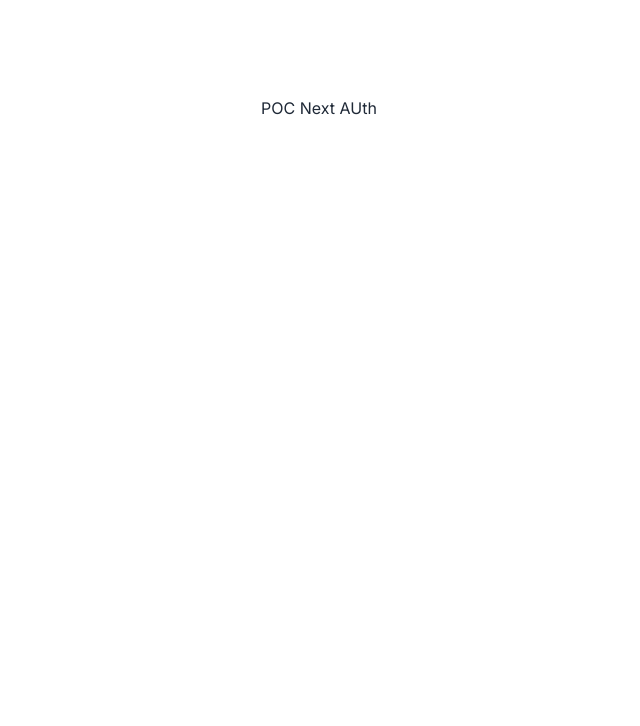
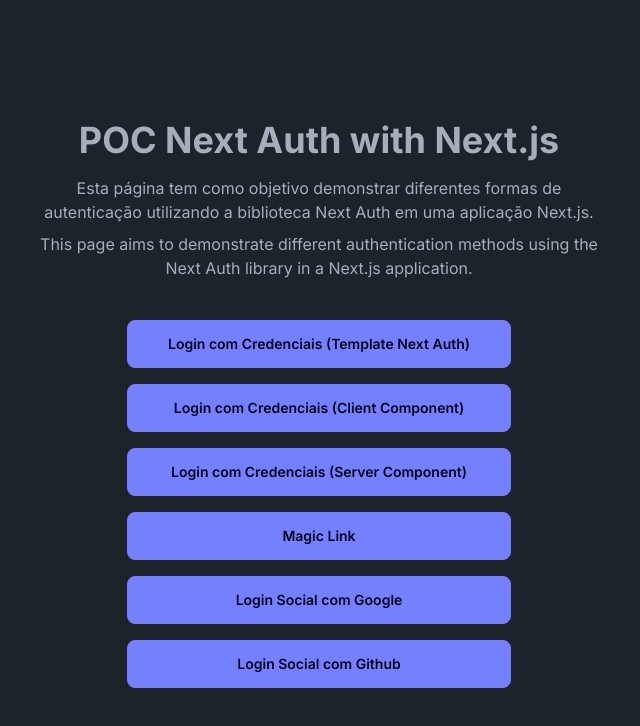
Before and after one commit to eufelipe/poc-next-auth-nextjs, a Next.js app: page / in a window 1280 px wide. Shown: the top 726 px of the page, without its empty margins (321-961 px from the left). Built offline with nearby package versions, Linux system fonts and the light colour scheme.

Commit message:
chore: add home page

```diff
--- a/src/app/layout.tsx
+++ b/src/app/layout.tsx
@@ -15,7 +15,7 @@
   children: React.ReactNode;
 }>) {
   return (
-    <html lang="en">
+    <html lang="pt-BR" data-theme="dark">
       <body className={inter.className}>{children}</body>
     </html>
   );
--- a/src/app/page.tsx
+++ b/src/app/page.tsx
@@ -1,7 +1,49 @@
+import Link from "next/link";
+
 export default function Home() {
   return (
-    <main className="flex min-h-screen flex-col items-center justify-between p-24">
-      <h1>POC Next AUth</h1>
-    </main>
+    <div className="flex flex-col items-center justify-center min-h-screen py-2 ">
+      <h1 className="text-4xl font-bold mt-6">POC Next Auth with Next.js</h1>
+
+      <p className="text-center mt-4 max-w-xl">
+        Esta página tem como objetivo demonstrar diferentes formas de
+        autenticação utilizando a biblioteca Next Auth em uma aplicação Next.js.
+      </p>
+      <p className="text-center mt-2 max-w-xl">
+        This page aims to demonstrate different authentication methods using the
+        Next Auth library in a Next.js application.
+      </p>
+
+      <div className="mt-10 space-y-4 w-full max-w-sm">
+        <Link href="/auth/credentials-template">
+          <button className="btn btn-primary w-full mb-4">
+            Login com Credenciais (Template Next Auth)
+          </button>
+        </Link>
+        <Link href="/auth/credentials-client">
+          <button className="btn btn-primary w-full mb-4">
+            Login com Credenciais (Client Component)
+          </button>
+        </Link>
+        <Link href="/auth/credentials-server">
+          <button className="btn btn-primary w-full mb-4">
+            Login com Credenciais (Server Component)
+          </button>
+        </Link>
+        <Link href="/auth/magic-link">
+          <button className="btn btn-primary w-full mb-4">Magic Link</button>
+        </Link>
+        <Link href="/auth/google">
+          <button className="btn btn-primary w-full mb-4">
+            Login Social com Google
+          </button>
+        </Link>
+        <Link href="/auth/github">
+          <button className="btn btn-primary w-full mb-4">
+            Login Social com Github
+          </button>
+        </Link>
+      </div>
+    </div>
   );
 }
--- a/tailwind.config.ts
+++ b/tailwind.config.ts
@@ -17,5 +17,8 @@
     },
   },
   plugins: [daisyui],
+  daisyui: {
+    themes: ["dark"],
+  },
 };
 export default config;
```
